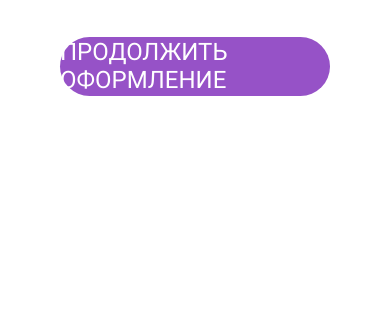
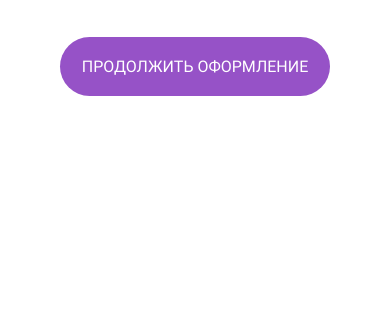
Before and after one commit to sk-kotl/TechLink, a plain HTML site: page cart_items.html in a window 390 px wide. Shown: the part 2287-2621 px from the top of the page. Drawn offline with Linux system fonts and the light colour scheme.

Commit message:
fix button in cart on mobile

```diff
--- a/src/css/cart.css
+++ b/src/css/cart.css
@@ -205,4 +205,7 @@
         width: 2.5rem;
         height: 2.5rem;
     }
+    .cart-total .button-text {
+        font-size: 16px;
+    }
 }
```
